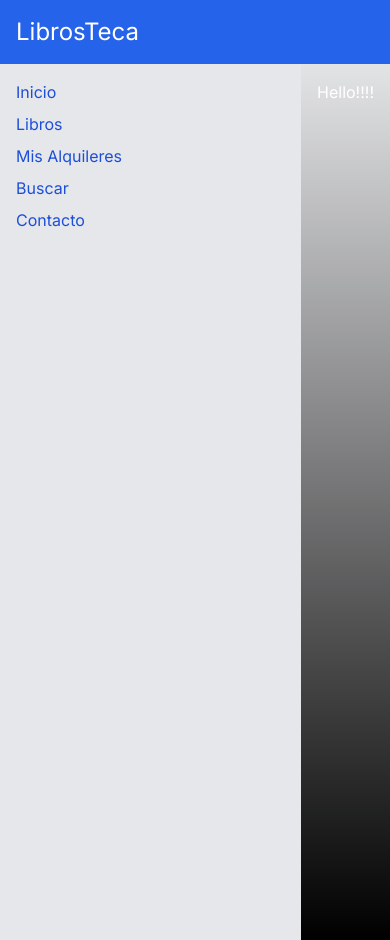
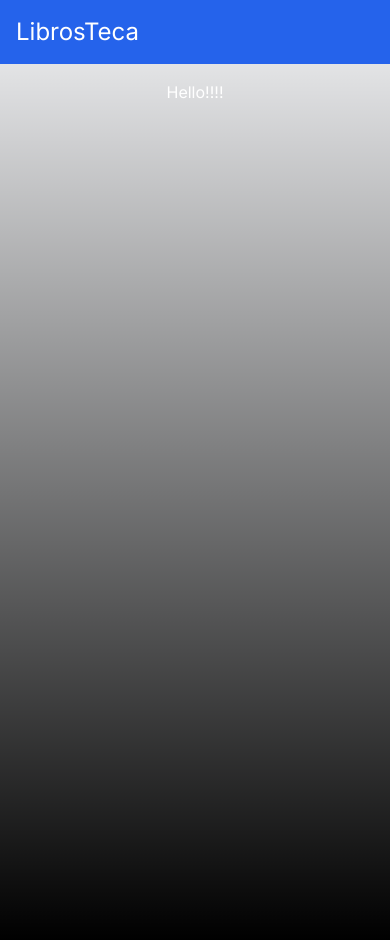
Before and after one commit to emiliodeleonhdez/librotecaa, a Next.js app: page / in a window 390 px wide. Built offline with nearby package versions, Linux system fonts and the light colour scheme.

Commit message:
responsive aside fix flex in books

```diff
--- a/app/books/page.tsx
+++ b/app/books/page.tsx
@@ -25,7 +25,7 @@ const BooksPage: React.FC<BooksPageProps> = ({ books }) => {
     <>
       <h1>Libros</h1>
       <SearchComponent />
-      <div className="flex flex-wrap gap-3 md:gap-8 items-center justify-center md:justify-normal">
+      <div className="flex flex-wrap gap-3 md:gap-8 items-center justify-center">
         {appBooks.map((book) => (
           <BookCard
             key={book.id}
--- a/app/components/Aside.tsx
+++ b/app/components/Aside.tsx
@@ -7,7 +7,7 @@ interface AppAsideProps {
 
 const AppAside: React.FC<AppAsideProps> = ({ options }) => {
   return (
-    <aside className="bg-gray-200 w-full md:w-1/4 lg:w-1/5 p-4">
+    <aside className="bg-gray-200 w-full md:w-1/4 lg:w-1/5 p-4 hidden md:block">
       <nav>
         <ul>
           {options.map((item) => (
--- a/app/constants/constants.ts
+++ b/app/constants/constants.ts
@@ -4,7 +4,6 @@ export const asideLinks = [
   { text: "Inicio", href: "/" },
   { text: "Libros", href: "/books" },
   { text: "Mis Alquileres", href: "/rentals" },
-  { text: "Buscar", href: "/search" },
   { text: "Contacto", href: "/contact" },
 ];
 
```
